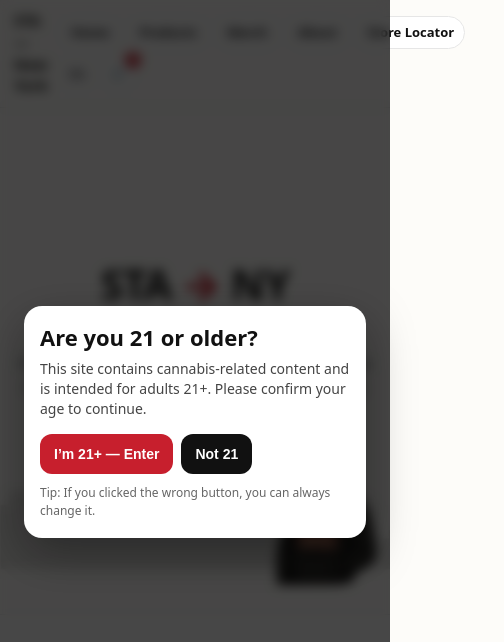
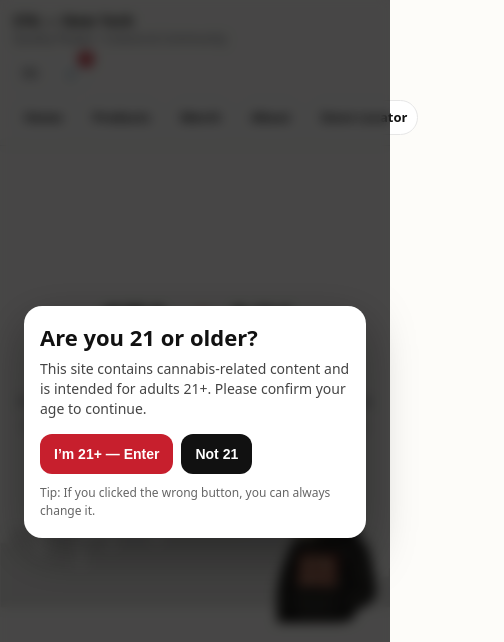
Before and after one commit to yngkody/STA, a plain HTML site: page index.html in a window 390 px wide. Shown: the top 642 px of the page, 504 px wide, since content can reach past the window. Drawn offline with Linux system fonts and the light colour scheme.

Commit message:
Update sta-header.html

```diff
--- a/sta-header.html
+++ b/sta-header.html
@@ -135,49 +135,60 @@
       .sta-right{ width:100%; justify-content:space-between; }
       .sta-cartpanel{ border-radius:16px 16px 0 0; }
     }
-    @media (max-width:640px){
+   @media (max-width:640px){
 
-  /* Reduce brand height */
-  .sta-brand .sub{
-    display:none;
+  /* Make the header able to stack into 2 rows */
+  .sta-banner .wrap{
+    flex-wrap:wrap;
+    align-items:center;
+    gap:10px;
   }
 
-  /* Keep header compact */
-  .sta-banner .wrap{
-    padding:10px 14px;
+  /* Row 1: brand left */
+  .sta-brand{
+    flex:1 1 auto;
+    min-width:0;
   }
 
-  /* Prevent nav from stretching weirdly */
+  /* Optional: keep subtitle but reduce it so it doesn't make it tall */
+  .sta-brand .sub{
+    font-size:12px;
+    line-height:1.2;
+  }
+
+  /* Row 1: icons right */
   .sta-right{
+    margin-left:auto;
+    flex:0 0 auto;
     width:auto;
-    margin-left:auto;
+    display:flex;
+    align-items:center;
+    gap:10px;
+  }
+
+  /* Put the nav on its own row */
+  .sta-actions{
+    flex:0 0 100%;
+    order:3;
+    display:flex;
+    flex-wrap:wrap;          /* <-- WRAPS */
+    justify-content:flex-start;
     gap:8px;
   }
 
-  /* Collapse nav pills into a horizontal scroll row */
-  .sta-actions{
-    flex-wrap:nowrap;
-    overflow-x:auto;
-    -webkit-overflow-scrolling:touch;
-    scrollbar-width:none;
+  /* Make pills smaller so they fit */
+  .sta-chip{
+    padding:7px 10px;
+    font-size:13px;
   }
 
-  .sta-actions::-webkit-scrollbar{
-    display:none;
-  }
-
-  .sta-chip{
-    padding:6px 10px;
-    font-size:13px;
-    white-space:nowrap;
-  }
-
-  /* Slightly smaller icon buttons */
+  /* Keep icons tidy */
   .sta-iconbtn{
     width:34px;
     height:34px;
   }
 }
+
 
   </style>
 
```
